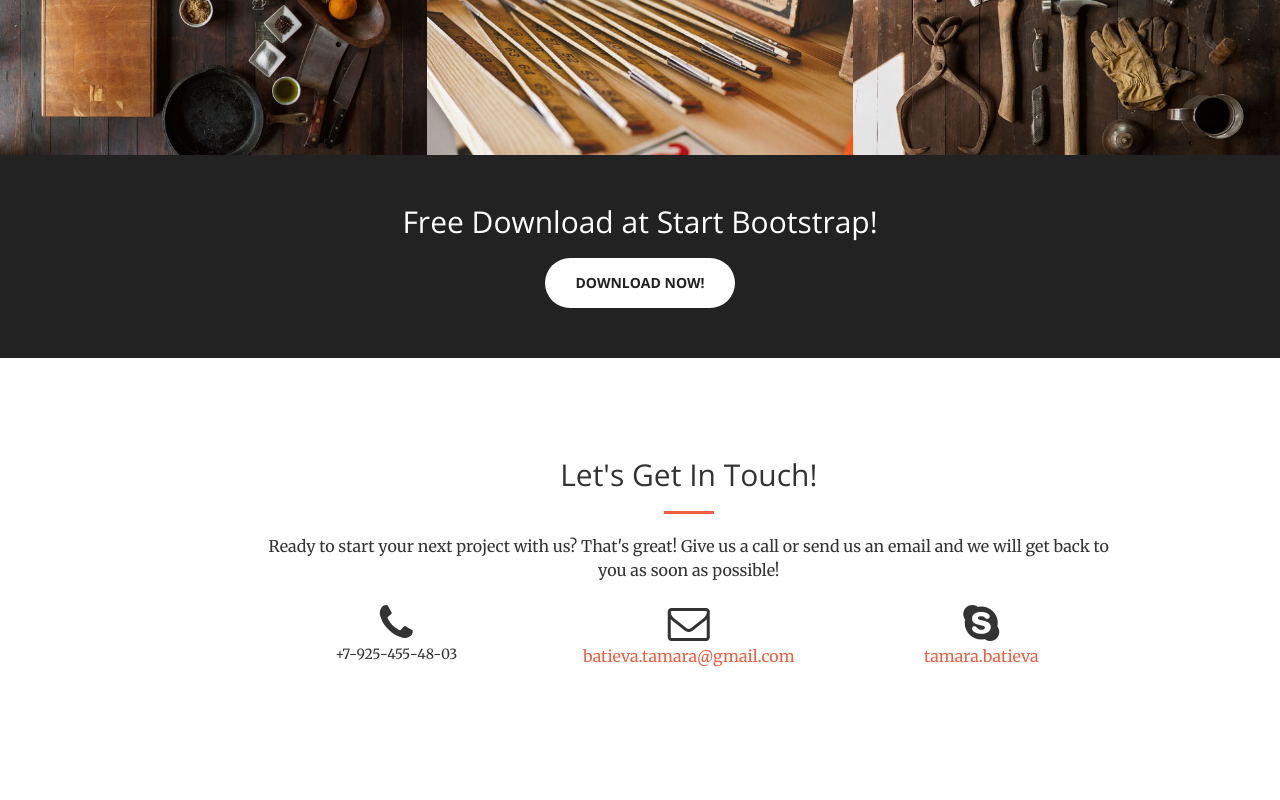
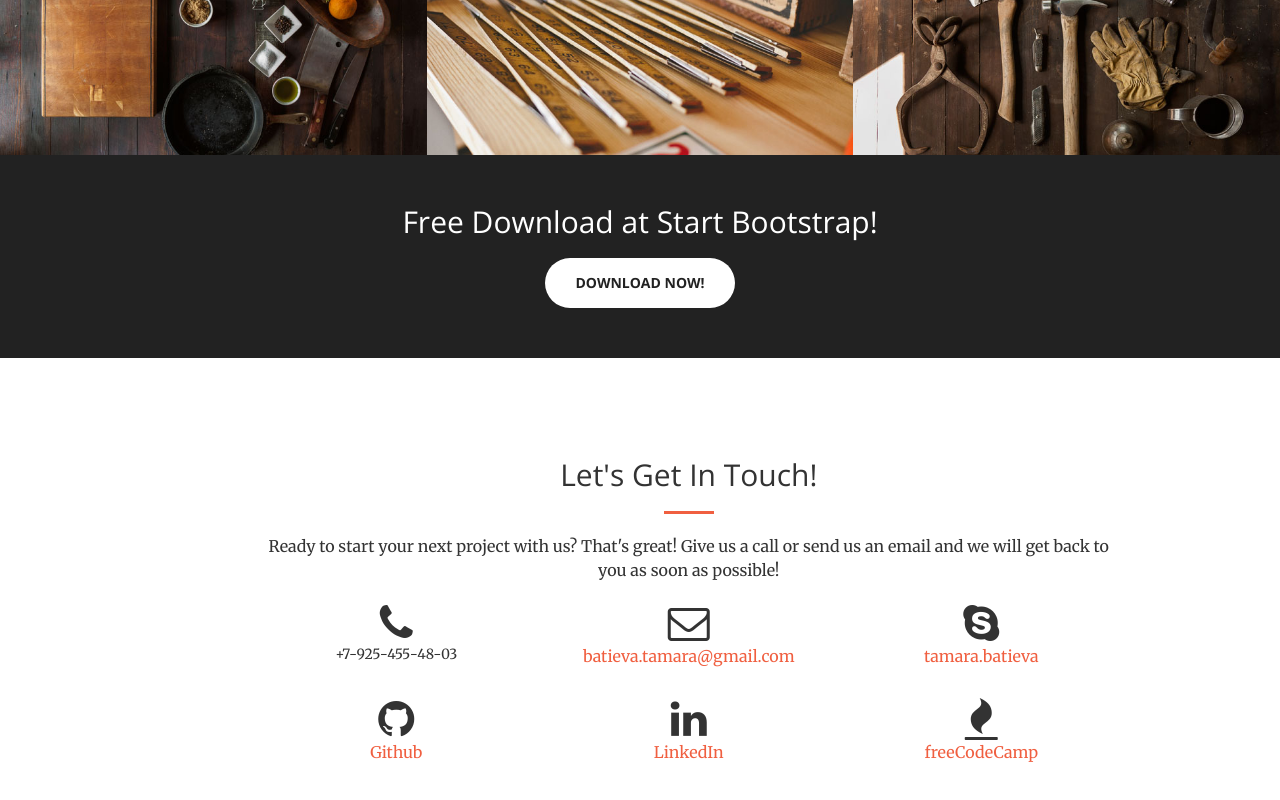
Before and after one commit to TamaraBatieva/personal-page, a website: page index.html in a window 1280 px wide. Shown: the part 2776-3576 px from the top of the page. Drawn offline with nearby package versions, Linux system fonts and the light colour scheme.

Commit message:
add links for github, linkedin and freecodecamp

```diff
--- a/index.html
+++ b/index.html
@@ -457,6 +457,19 @@
                     <i class="fa fa-skype fa-3x wow bounceIn" data-wow-delay=".1s"></i>
                     <p><a href="skype:tamara.batieva?chat">tamara.batieva</a></p>
                 </div>
+                <div class="col-lg-3 col-lg-offset-2 text-center contact-item">
+                    <i class="fa fa-github fa-3x wow bounceIn"></i>
+                    <br>
+                    <p><a href="https://github.com/TamaraBatieva" target="_blank">Github</a></p>
+                </div>
+                <div class="col-lg-3 text-center contact-item">
+                    <i class="fa fa-linkedin fa-3x wow bounceIn" data-wow-delay=".1s"></i>
+                    <p><a href="https://www.linkedin.com/in/%D1%82%D0%B0%D0%BC%D0%B0%D1%80%D0%B0-%D0%B1%D0%B0%D1%82%D0%B8%D0%B5%D0%B2%D0%B0-169471ab" target="_blank">LinkedIn</a></p>
+                </div>
+                <div class="col-lg-3 text-center contact-item">
+                    <i class="fa fa-fire fa-3x wow bounceIn" data-wow-delay=".1s"></i>
+                    <p><a href="https://www.freecodecamp.com/tamarabatieva" target="_blank">freeCodeCamp</a></p>
+                </div>
             </div>
         </div>
     </section>
```
